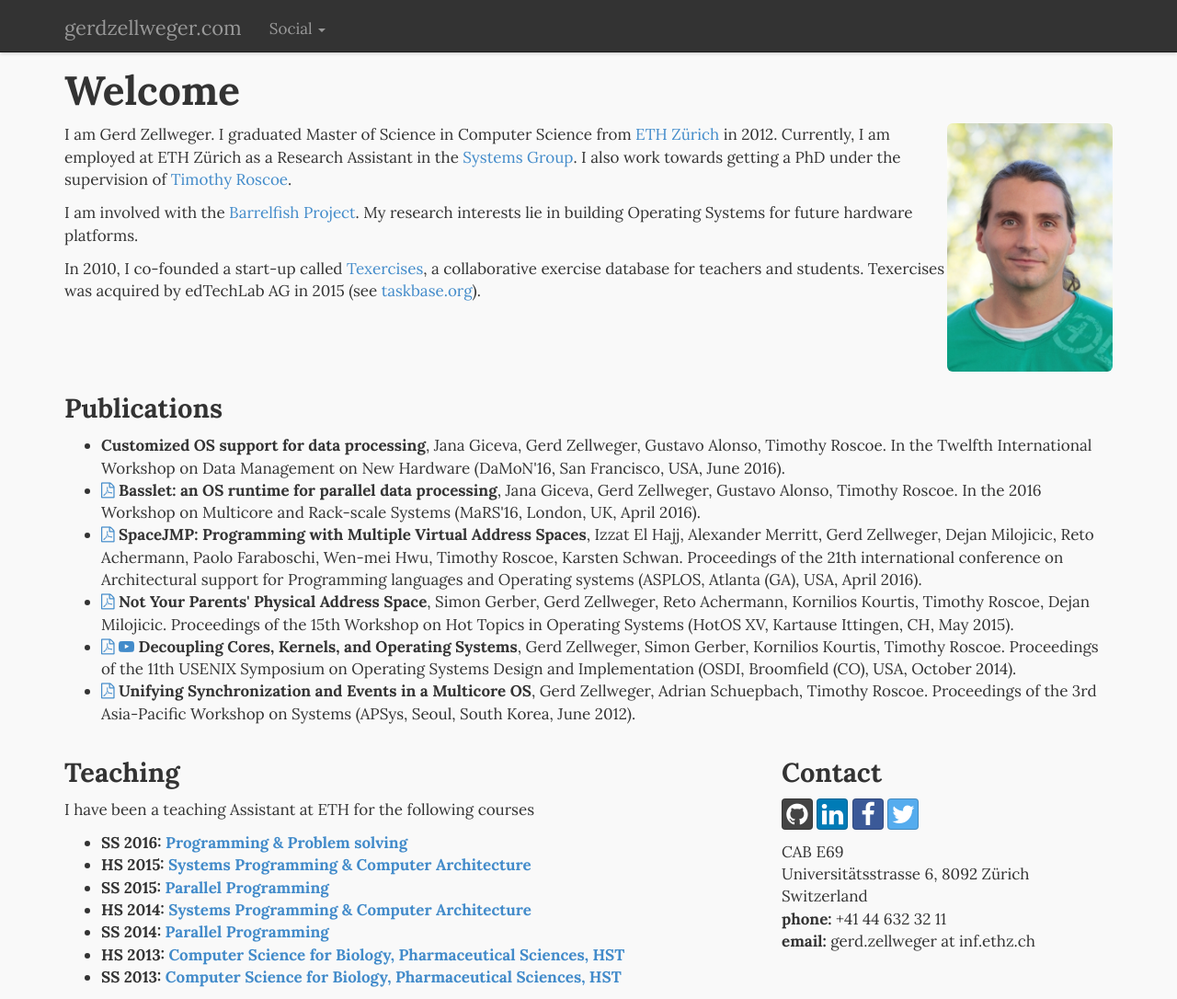
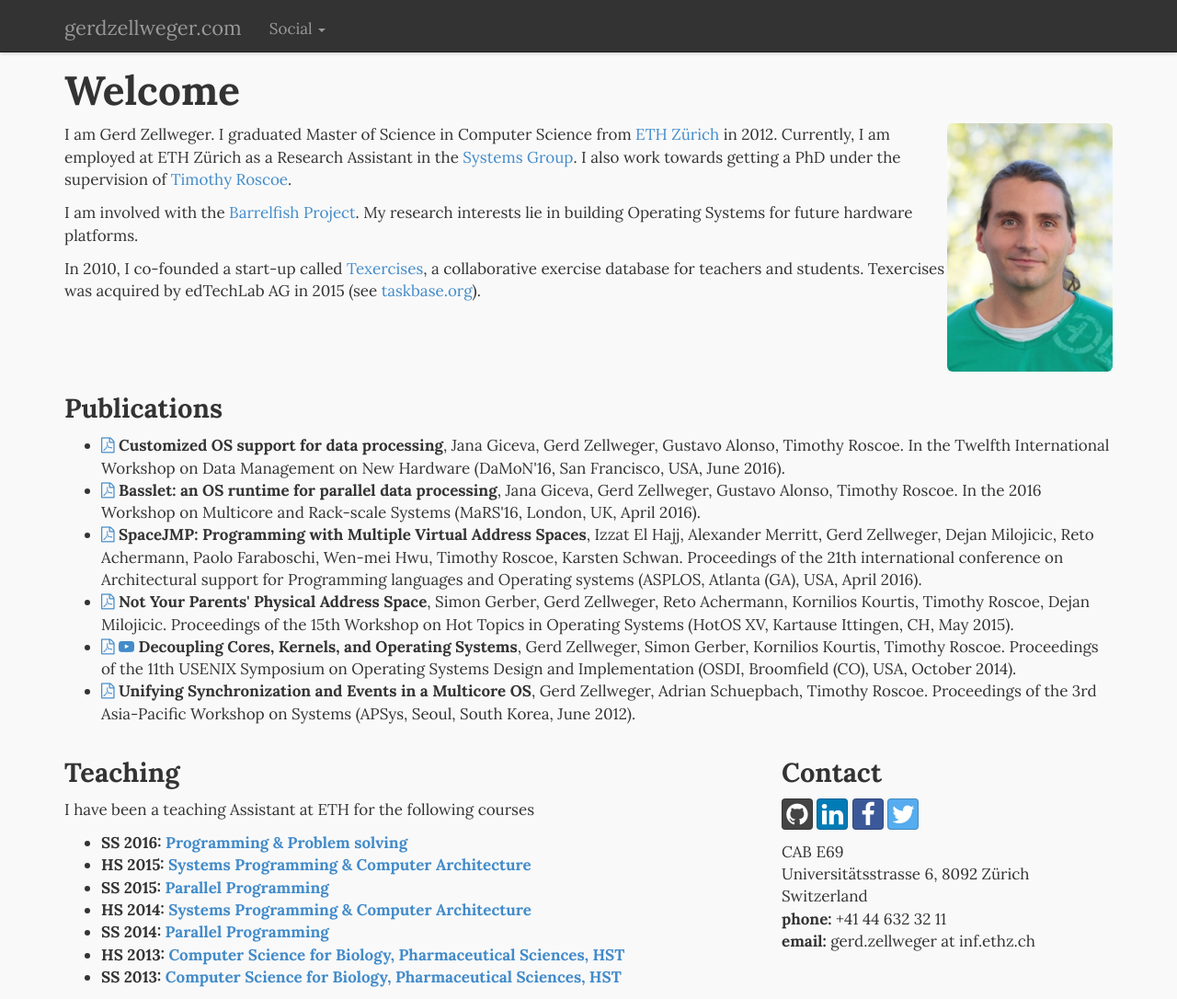
Before and after one commit to gz/website, a Jekyll site: the page built from index.html, in a window 1280 px wide and 1086 px high. Shown: the whole window at 92% size. Built offline with Jekyll 4.4.1, drawn with Linux system fonts in a browser that asks for light colours; nearby versions of some CDN libraries; Markdown is read by kramdown in place of the engine named in the settings.

Commit message:
Update Paper.
Signed-off-by: Gerd Zellweger <mail@gerdzellweger.com>

```diff
--- a/index.html
+++ b/index.html
@@ -26,7 +26,7 @@
 <h3>Publications</h3>
 <ul class="unstyled">
   <li>
-      <!--<a href="papers/customosdata-damon16.pdf"><i class="fa fa-file-pdf-o"></i></a>-->
+      <a href="papers/customizedos-damon16.pdf"><i class="fa fa-file-pdf-o"></i></a>
       <strong>Customized OS support for data processing</strong>, Jana Giceva, Gerd Zellweger, Gustavo Alonso, Timothy Roscoe. In the Twelfth International Workshop on Data Management on New Hardware (DaMoN'16, San Francisco, USA, June 2016).
   </li>
   <li>
```
Also changed, not shown: 1 other file.
